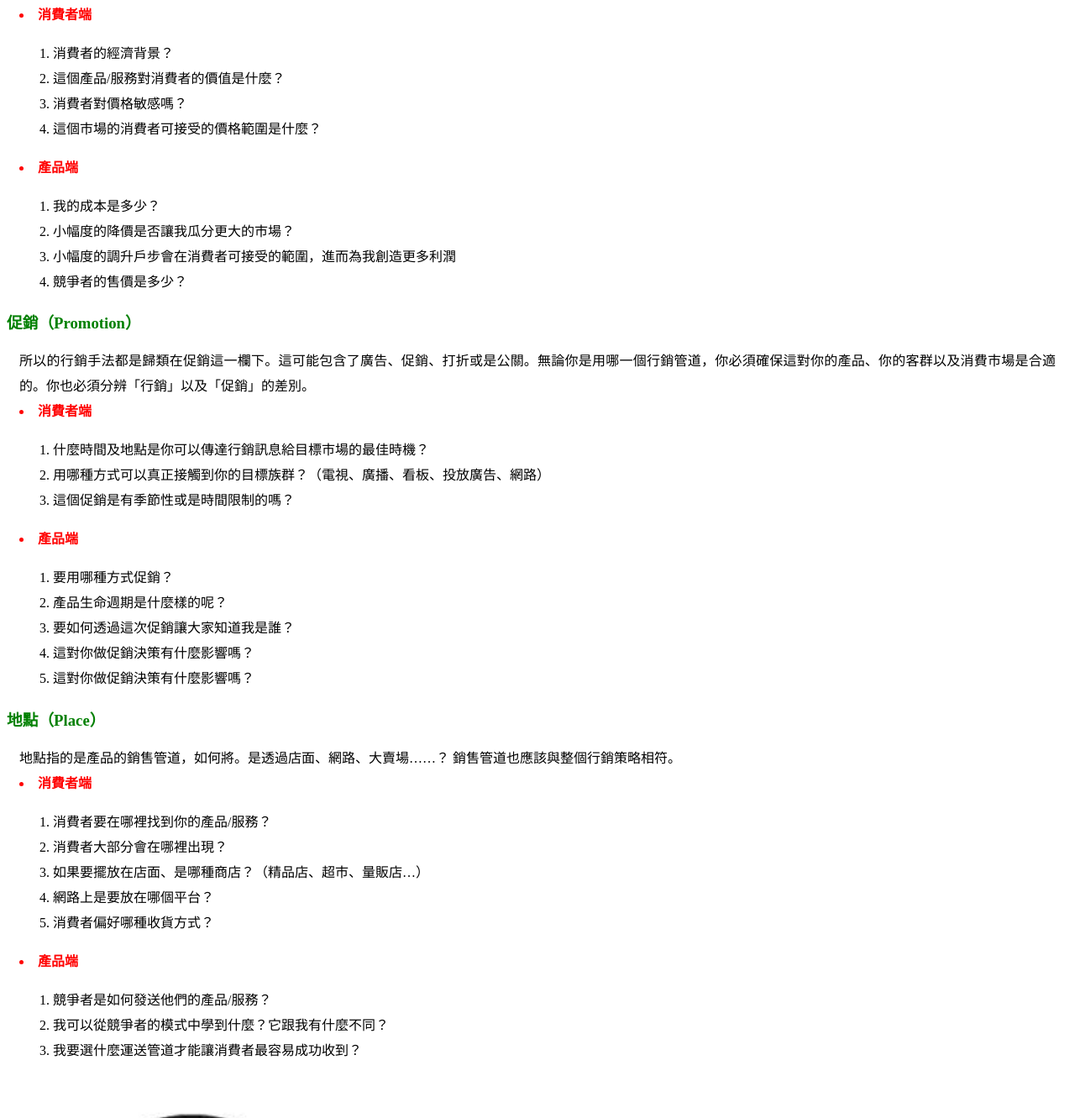
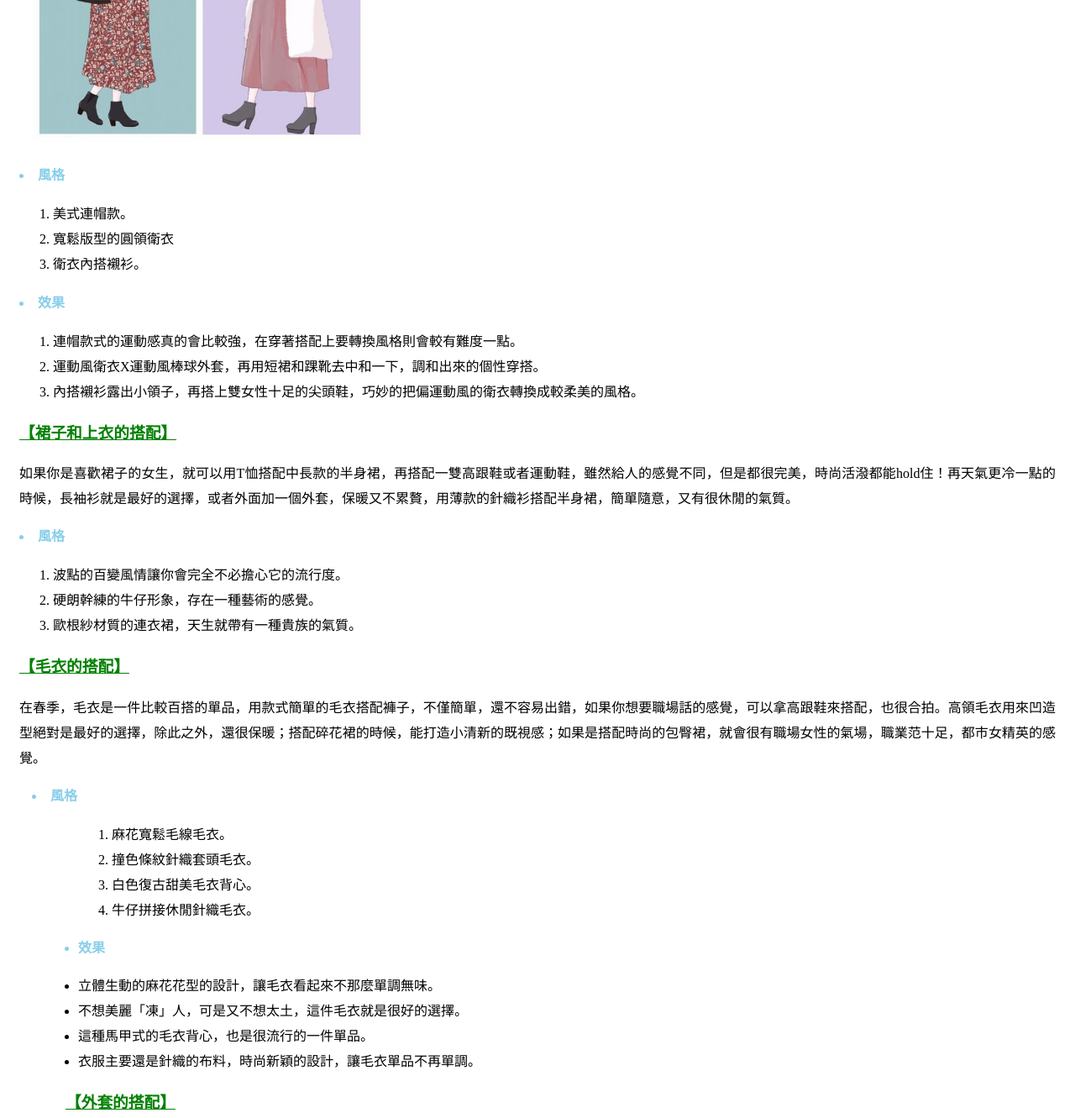
Before and after one commit to xiaolei25/xiaolei25.github.io, a plain HTML site: page index (1).htm in a window 1280 px wide. Shown: the part 1057-2388 px from the top of the page at 84% size. Drawn offline with Linux system fonts and the light colour scheme.

Commit message:
Add files via upload

```diff
--- a/index (1).htm
+++ b/index (1).htm
@@ -2,7 +2,7 @@
 <html>
 <head>
 	<meta charset="UTF-8">
-		<title>課堂作業02</title>
+		<title>家庭作業02</title>
 	<style>
 		div {
 			margin: 15px;
@@ -12,186 +12,197 @@
 		h2 {
 			color: blueviolet;
 		}
-		h3 {
+		h3 {text-decoration:underline;
+
 			color: green;
 		}
 		span {
-			color: red;
+			color: skyblue;
 			font-weight: bolder;
 		}
-		<p style="text-decoration:underline;">
-	  </p>
 
 	</style>
 </head>
 	<body>
-        <h2>一張圖看懂行銷4P到底是什麼！圖解行銷4P與實例分析</h2>
+        <h2>春裝搭配乾貨：18套春季穿搭指南！</h2>
 		<h3></h3>
 		<div>
-			行銷的目的是——  <span>〝將對的產品用對的價格，在對的時間放在對的地點〞。</span>雖然聽起來簡單，但這個背後需要做非常多的研究，如果有一個元素不對，那麼整個產品線或是定位就會瓦解，導致公司損失慘重。
+
+			<h3> 【毛衣的「疊穿」】</h3>
+
+
+          如果天氣微涼，在襯衫外面加件毛衣再合適不過了。毛衣和襯衫的組合雖然樸素，顏色的搭配也很隨意，不要同色、把襯衫領子、袖子露出來一些就會很時髦好看！毛衣疊穿下身就不要太鬆垮了，不要選擇很肥很大的牛仔褲以及很大擺的裙子，可以選擇一條鉛筆褲，小腳褲，或者緊身長裙
+			 <div ><img src="%E7%A9%BF%E6%90%AD1.jfif" width="400"></div>    <div ><img src="%E7%A9%BF%E6%90%AD2.jfif" width="400"></div>
+		</div>
+		<div>
+           <h3>【衛衣的搭配】</h3>
+
+
+		    秋天是衛衣的天下，衛衣減齡又青春，大冪冪喜歡的下身消失自然很時髦，但是保暖一點，選擇一條合身的哈倫褲也很休閒時尚，或者帶上酷酷的帽子瞬間提升高街感,再冷一點，衛衣加襯衫的疊穿也很讚，冬季再外穿一件大衣，下身鉛筆褲，氣場兩米八so easy～
+				休閒感很強的衛衣與柔美的半身裙搭配，酷酷的但又帶著仙氣，也許這就是混搭的魅力，手里的包包要與整體相協調，走起來就很有氣場了，喜歡這款搭配的小仙女可以自行嘗試，相信會有驚喜的！
+			<div ><img src="%E7%A9%BF%E6%90%AD3.jfif" width="400"></div>
 		</div>
 
 		<div>
-			行銷4P是什麼呢？在這個大數據的時代，行銷不再是海底撈針，<span>而是針對目標市場進行最有效的行銷策略，將資源集中在最有效益的地方。</span>市場上已經發展出行銷7P甚至4C的策略模組，但是行銷4P仍然是一個好的著手點，幫助你規劃新產品，或是評量現有的產品線。
-         <div ><img src="圖解4p.jpg" width="400"></div>
-         <h3>產品（Product）</h3>
-			產品包括有形的產品或是無形的服務，可以解決特定客戶的需求。你必須問自己這些問題。所有的產品的產品週期都不盡相同，身為行銷人員，你必須理解你的產品的產品週期，根據不同的產品週期階段預期挑戰並規劃行銷策略。你必須了解你的產品解決了市場上的什麼樣的問題，研究它的獨特賣點為何。
+			<style>
+		      ol{list-style-type: decimal;}
+			</style>
+			      <span><li>風格</li>
+			      </span>
+		</div>
 
-			<style>
-                    ul{list-style-type:disc;}
+           <div>
+               <style>
+		      ul{list-style-type: decimal;}
+			</style>
+			     <ul>
+				<li>美式連帽款。</li>
+                <li>寬鬆版型的圓領衛衣</li>
+                <li>衛衣內搭襯衫。</li>
+				<ul/>
+
+	          </div>
+
+			<div>
+		<style>
+                 ol{list-style-type:disc;}
                 </style>
-                <span> <li>消費者端</li>
-                 </span>
-					<ul/>
+                <span> <li>效果</li>
+					</span>
+                <ol/>
+            </div>
 
+			   <div>
                 <style>
                   ul{list-style-type: decimal;}
                  </style>
-                 <li>你的消費者是誰？</li>
-                 <li>消費者想從這個產品/服務上獲得什麼？</li>
-                 <li>這個產品有什麼特性可以滿足消費者的需求？</li>
-                 <li>消費者會在何時何地使用，會如何使用？</li>
+				   <ul>
+                 <li>連帽款式的運動感真的會比較強，在穿著搭配上要轉換風格則會較有難度一點。</li>
+                 <li>運動風衛衣X運動風棒球外套，再用短裙和踝靴去中和一下，調和出來的個性穿搭。</li>
+                 <li>內搭襯衫露出小領子，再搭上雙女性十足的尖頭鞋，巧妙的把偏運動風的衛衣轉換成較柔美的風格。</li>
                  <ul/>
-            </div>
+			</div>
+
+		<div>
+         <h3>【裙子和上衣的搭配】</h3>
+			如果你是喜歡裙子的女生，就可以用T恤搭配中長款的半身裙，再搭配一雙高跟鞋或者運動鞋，雖然給人的感覺不同，但是都很完美，時尚活潑都能hold住！再天氣更冷一點的時候，長袖衫就是最好的選擇，或者外面加一個外套，保暖又不累贅，用薄款的針織衫搭配半身裙，簡單隨意，又有很休閒的氣質。
+		</div>
+
+		<div>
+		<style>
+                  ol{list-style-type:disc;}
+                </style>
+                <span> <li>風格</li>
+					 </span>
+                <ol/>
+		</div>
+
+		<div>
+                <style>
+                  ul{list-style-type: decimal;}
+                 </style>
+			<ul>
+                 <li>波點的百變風情讓你會完全不必擔心它的流行度。</li>
+                 <li>硬朗幹練的牛仔形象，存在一種藝術的感覺。</li>
+			     <li>歐根紗材質的連衣裙，天生就帶有一種貴族的氣質。</li>
+                 <ul/>
+			</div>
+
+		<div>
+		<h3>【毛衣的搭配】</h3>
+           在春季，毛衣是一件比較百搭的單品，用款式簡單的毛衣搭配褲子，不僅簡單，還不容易出錯，如果你想要職場話的感覺，可以拿高跟鞋來搭配，也很合拍。高領毛衣用來凹造型絕對是最好的選擇，除此之外，還很保暖；搭配碎花裙的時候，能打造小清新的既視感；如果是搭配時尚的包臀裙，就會很有職場女性的氣場，職業范十足，都市女精英的感覺。
 
 			<div>
 		         <style>
                     ol{list-style-type:disc;}
                    </style>
-			      <span><li>產品端</li>
-					   </span>
-
+			     <span> <li>風格</li>
+					  </span>
 			     <ol/>
 
-				 <style>
-                  ol{list-style-type: decimal;}
-                 </style>
-				<li>這個產品/服務是什麼樣子？</li>
-                <li>它應該是什麼尺寸、顏色、大小？它的產品名稱是什麼？</li>
-                <li>跟競爭對手不一樣的地方在哪裡？</li>
-				<ol/>
-
-		    </div>
-
-
-		  <h3>價格（Price）</h3>
-		<div>
-			 價格包含使用者預期需要為服務或是產品所付出的實際金額。產品的定價會直接影響銷售方式，產品的價格更與客戶所感知的產品價值相關，而非客觀成本。如果產品價格比感知價值高或是低的話，都有可能失去部分的潛在消費者。如果客戶價值是正的話，那麼產品的價格定的比客觀成本高。反之，如果你的產品在客戶眼中不是那麼有價值，那麼就必須降價銷售。價格也會受分銷計畫、價值鏈成本和競爭對手定價影響。
-			  <style>
-                    ul{list-style-type:disc;}
-                </style>
-                <span> <li>消費者端</li>
-					 </span>
-                <ul/>
-
-                <style>
+			<div>
+					 <style>
                   ul{list-style-type: decimal;}
                  </style>
-                 <li>消費者的經濟背景？</li>
-                 <li>這個產品/服務對消費者的價值是什麼？</li>
-                 <li>消費者對價格敏感嗎？</li>
-                 <li>這個市場的消費者可接受的價格範圍是什麼？</li>
-                 <ul/>
+				<ul>
+				<li>麻花寬鬆毛線毛衣。</li>
+                <li>撞色條紋針織套頭毛衣。</li>
+                <li>白色復古甜美毛衣背心。</li>
+				<li>牛仔拼接休閒針織毛衣。</li>
+				<ul/>
 			</div>
 
 			<div>
 		         <style>
                     ol{list-style-type:disc;}
                    </style>
-			     <span> <li>產品端</li>
-					  </span>
+			     <span> <li>效果</li></span>
 			     <ol/>
+			</div>
 
+				<div>
 				 <style>
-                  ol{list-style-type: decimal;}
+                  ul{list-style-type: decimal;}
                  </style>
-				<li>我的成本是多少？</li>
-                <li>小幅度的降價是否讓我瓜分更大的市場？</li>
-                <li>小幅度的調升戶步會在消費者可接受的範圍，進而為我創造更多利潤</li>
-				<li>競爭者的售價是多少？</li>
-
-				<ol/>
-		    </div>
-
-		<h3>促銷（Promotion）</h3>
-		<div>
-   所以的行銷手法都是歸類在促銷這一欄下。這可能包含了廣告、促銷、打折或是公關。無論你是用哪一個行銷管道，你必須確保這對你的產品、你的客群以及消費市場是合適的。你也必須分辨「行銷」以及「促銷」的差別。
+				<li>立體生動的麻花花型的設計，讓毛衣看起來不那麼單調無味。</li>
+                <li>不想美麗「凍」人，可是又不想太土，這件毛衣就是很好的選擇。</li>
+                <li>這種馬甲式的毛衣背心，也是很流行的一件單品。</li>
+				<li>衣服主要還是針織的布料，時尚新穎的設計，讓毛衣單品不再單調。</li>
+				</ul>
+			</div>
 
 
-		<style>
-                    ul{list-style-type:disc;}
-                </style>
-                <span> <li>消費者端</li>
-					</span>
-                <ul/>
 
-                <style>
-                  ul{list-style-type: decimal;}
-                 </style>
-                 <li>什麼時間及地點是你可以傳達行銷訊息給目標市場的最佳時機？</li>
-                 <li>用哪種方式可以真正接觸到你的目標族群？（電視、廣播、看板、投放廣告、網路）</li>
-                 <li>這個促銷是有季節性或是時間限制的嗎？</li>
-                 <ul/>
-			</div>
-	<div>
+		 <h3>【外套的搭配】</h3>
+           秋季還少不了的一各單品就是外套，十分搶手，款式也非常多，比如短款的皮衣搭配T恤、半身裙，很有層次感，也很有青春感，如果是基礎款的皮衣搭配連衣裙是最火的搭配，既有女人的柔美，又有酷酷的帥氣。近兩年的oversized風也是非常流行，寬鬆版的皮衣搭配白色T恤、精神牛仔褲、球鞋，搭配除了很潮時髦的運動感。喜歡時尚和個性的女生，一定會有一件棒球服，搭配牛仔褲和連衣裙都能打造小清新的學院風，清新時尚又有個性。而中長款的棒球服的設計感比較硬朗，適合稍微成熟一點的女生，例如高個子、身材纖細的女生穿起來會更有架式。
+
+
+		<div>
 		         <style>
                     ol{list-style-type:disc;}
                    </style>
-			      <span><li>產品端</li>
+			     <span> <li>風格</li>
 					  </span>
 			     <ol/>
-
-				 <style>
-                  ol{list-style-type: decimal;}
-                 </style>
-				<li>要用哪種方式促銷？</li>
-                <li>產品生命週期是什麼樣的呢？</li>
-                <li>要如何透過這次促銷讓大家知道我是誰？</li>
-				<li>這對你做促銷決策有什麼影響嗎？</li>
-		        <li>這對你做促銷決策有什麼影響嗎？</li>
-				<ol/>
-	</div>
-
-
-        <h3>地點（Place）</h3>
+			</div>
+			<div>
+				<style>
+               ul{list-style-type: decimal;}
+              </style>
+                 <il>
+                 <li>短款的皮衣搭配T恤、半身裙。</li>
+                 <li>oversized風。</li>
+                 <li>喜歡時尚和個性的女生，一定會有一件棒球服。</li>
+                 <li>圖的牛仔外套也是春季必備品。</li>
+				 <il/>
+			</div>
 
 		<div>
-		地點指的是產品的銷售管道，如何將。是透過店面、網路、大賣場……？ 銷售管道也應該與整個行銷策略相符。
-
-                <style>
-		              ul{list-style-type:disc;}
-			    </style>
-                <span> <li>消費者端</li>
-					</span>
-                <ul/>
-
-                <style>
-                  ul{list-style-type: decimal;}
-                 </style>
-                 <li>消費者要在哪裡找到你的產品/服務？</li>
-                 <li>消費者大部分會在哪裡出現？</li>
-                 <li>如果要擺放在店面、是哪種商店？（精品店、超市、量販店…）</li>
-		         <li>網路上是要放在哪個平台？</li>
-		         <li>消費者偏好哪種收貨方式？</li>
-			</p>
-                 <ul/>
-		   </div>
-	<div>
 		         <style>
                     ol{list-style-type:disc;}
                    </style>
-			     <span> <li>產品端</li>
-					 </span>
+			     <span> <li>效果</li>
+					  </span>
 			     <ol/>
+				</div>
 
-				 <style>
-                  ol{list-style-type: decimal;}
-                 </style>
-				<li>競爭者是如何發送他們的產品/服務？</li>
-                <li>我可以從競爭者的模式中學到什麼？它跟我有什麼不同？</li>
-                <li>我要選什麼運送管道才能讓消費者最容易成功收到？</li>
-				<ol/>
-	</div>
+			<div>
+
+	<style>
+               ul{list-style-type: decimal;}
+              </style>
+                 <il>
+                 <li>很有層次感，也很有青春感，如果是基礎款的皮衣搭配連衣裙是最火的搭配，既有女人的柔美，又有酷酷的帥氣。</li>
+                 <li>寬鬆版的皮衣搭配白色T恤、精神牛仔褲、球鞋，搭配除了很潮時髦的運動感。</li>
+                 <li>搭配牛仔褲和連衣裙都能打造小清新的學院風，清新時尚又有個性。而中長款的棒球服的設計感比較硬朗，適合稍微成熟一點的女生。</li>
+                 <li>搭配T恤，條紋衫等日常單品，feel很自然就出來啦</li>
+				 <ul/>
+
+
+
+		    </div>
+
+
 
 
 <div ><img src="%E4%B8%8B%E8%BC%89.jfif" width="400"></div>
@@ -201,5 +212,5 @@
 		<ul>
 			<li><a href="https://www.marketersgo.com/marketing/202001/mk8inv-%E8%A1%8C%E9%8A%B74p-%E5%9C%96%E8%A7%A3%E8%A1%8C%E9%8A%B74p-%E8%A1%8C%E9%8A%B74p%E6%98%AF%E4%BB%80%E9%BA%BC/">參考網址</a></li>
 		</ul>
-	</body>
+	 </body>
 </html>
```
Also changed, not shown: 穿搭1.jfif (added), 穿搭3.jfif (added).
